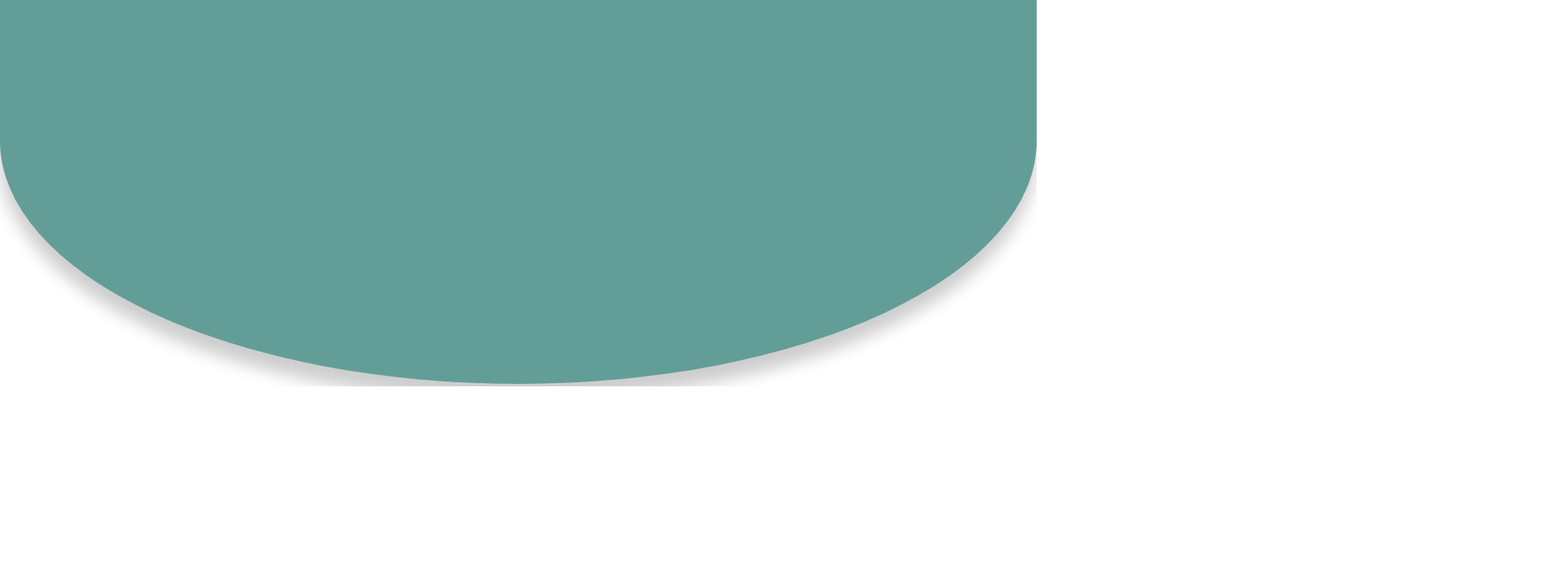
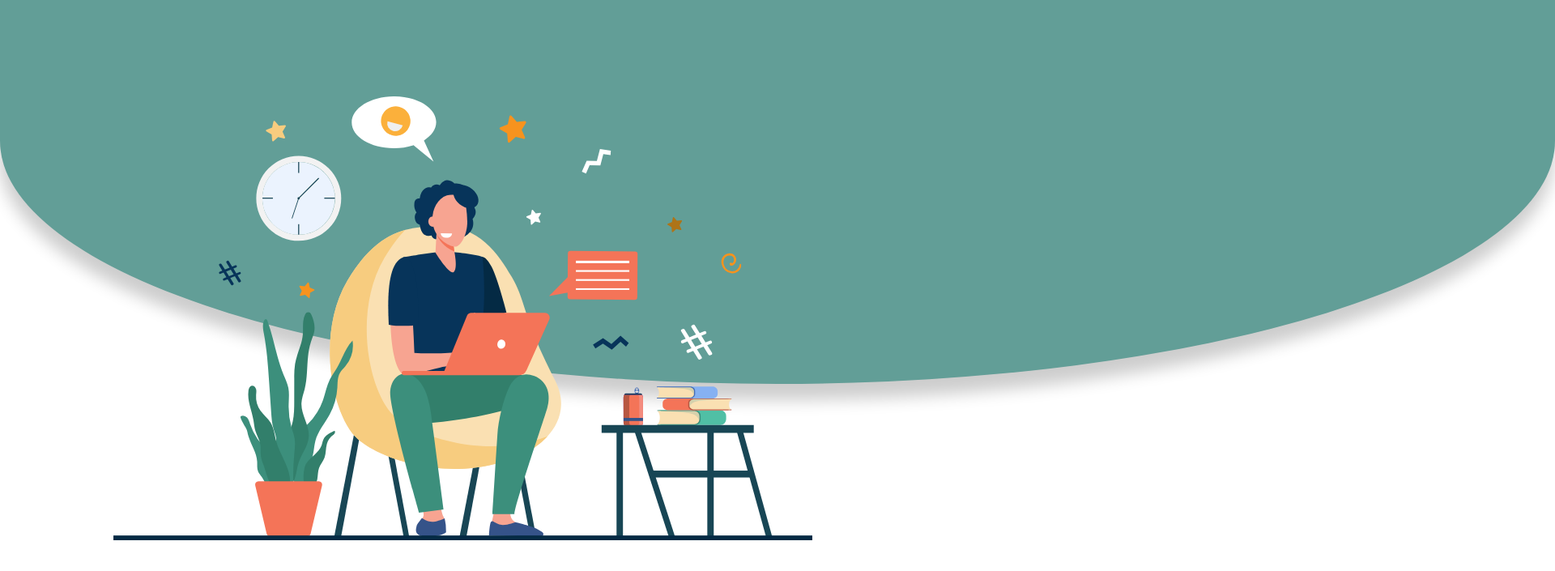
Before and after one commit to abdelhadyahmed/rooms-css, a website: page index.html in a window 1280 px wide. Shown: the part 323-1028 px from the top of the page at 81% size, 1920 px wide, since content can reach past the window. Before the commit the page ends 800 px from the top, so only its background shows below. Drawn offline with Linux system fonts and the light colour scheme.

Commit message:
header photo added
header added and still navbar need to be updated

```diff
--- a/index.html
+++ b/index.html
@@ -27,6 +27,9 @@
 
     <header class="home-header">
         <h1 class="home-header__slogan">Work remotely .. Study efficiently</h1>
+        <img src="./img/person.svg" alt="logo" class="home-header__image">
     </header>
+
+    <div class="test"></div>
 </body>
 </html>
--- a/sass/base/_base.scss
+++ b/sass/base/_base.scss
@@ -5,14 +5,22 @@
     padding: 0;
     box-sizing: inherit;
     font-family: 'Roboto', sans-serif;
+    // width: 1920px;
+    // height: 2160px;
 }
 
 html{
     // This defines what 1rem is
     font-size: 62.5%; //16px -> 10px
+    height: 2160px;
+    width: 1920px;
 }
 
 body{
     position: relative;
     box-sizing: border-box;
 }
+
+.test{
+    padding: 100rem;
+}
--- a/sass/components/_home-header.scss
+++ b/sass/components/_home-header.scss
@@ -1,5 +1,7 @@
 .home-header{
+    // position: relative;
     height: 60rem;
+    // max-width: 100%;
     background-color: $color-primary;
     // clip-path: ellipse(53% 30% at 50% 0%);
     border-radius: 0 0 50% 50%;
@@ -22,4 +24,12 @@
         font-size: 4rem;
         padding-top: 7.7rem;
     }
+
+    &__image{
+        position: absolute;
+        top: 44.2rem;
+        left: 14rem;
+        width: 86.3rem;
+        height: 54.8rem;
+    }
 }
--- a/sass/components/_nav.scss
+++ b/sass/components/_nav.scss
@@ -1,5 +1,6 @@
 .mainNav{
     height: 19.7rem;
+    // max-width: 100%;
     display: flex;
     justify-content: space-between;
     background-color: $color-primary;
```
Also changed, not shown: css/style.css, img/person.svg (added).
